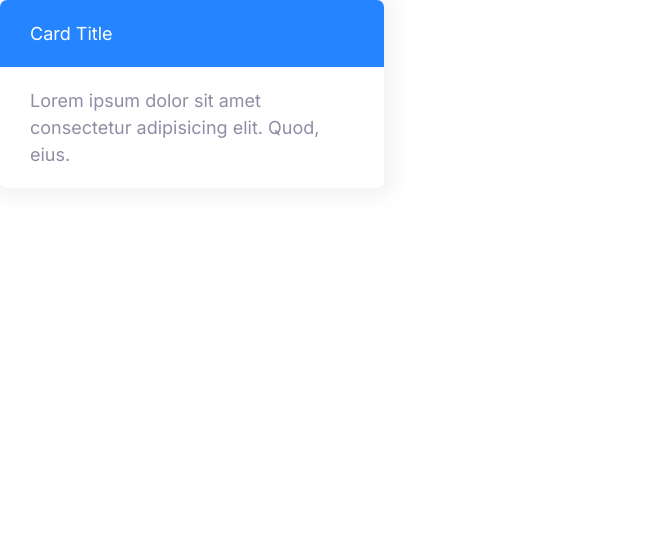
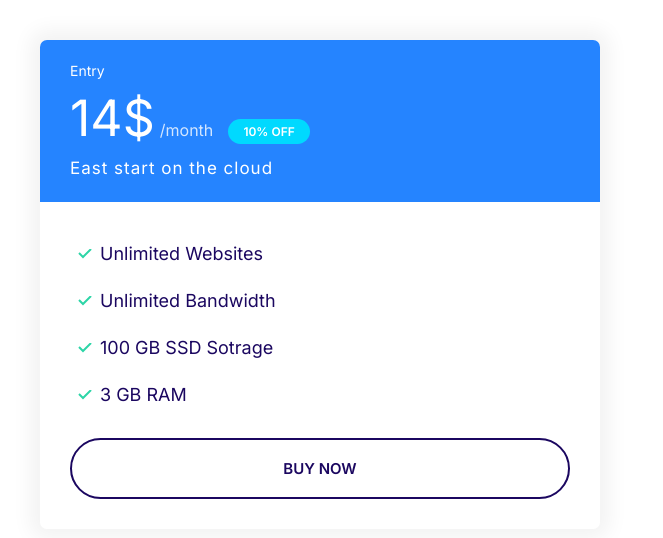
Before and after one commit to ivannetreba/mushify, a plain HTML site: page index.html in a window 1280 px wide. Shown: the whole page, without its empty margins (0-663 px from the left). Drawn offline with Linux system fonts and the light colour scheme.

Commit message:
Define plans component.

```diff
--- a/css/styles.css
+++ b/css/styles.css
@@ -117,6 +117,7 @@ a {
 
 .badge--small {
   font-size: 1.6rem;
+  padding: 0.5rem 1.5rem;
 }
 
 @media screen and (min-width: 1024px) {
@@ -306,3 +307,57 @@ a {
   background: var(--color-secondary);
   color: #fff;
 }
+
+.card--secondary .badge--secondary {
+  background: #02cdf1;
+}
+
+
+/* Plans */
+
+.plan__name {
+  color: #fff;
+  margin: 0;
+  font-weight: 500;
+  font-size: 2.4rem;
+}
+
+.plan__price {
+  font-size: 6rem;
+}
+
+.plan__billing-cycle {
+  font-size: 2.4rem;
+  font-weight: 300;
+  opacity: 0.8;
+  margin-right: 1rem;
+}
+
+.plan__description {
+  display: block;
+  font-size: 2rem;
+  font-weight: 300;
+  letter-spacing: 1px;
+}
+
+.plan .list__item {
+  margin-bottom: 2rem;
+}
+
+@media screen and (min-width: 1024px) {
+  .plan__name {
+    font-size: 1.4rem;
+  }
+
+  .plan__price {
+    font-size: 5rem;
+  }
+
+  .plan__billing-cycle {
+    font-size: 1.6rem;
+  }
+
+  .plan__description {
+    font-size: 1.7rem;
+  }
+}
--- a/index.html
+++ b/index.html
@@ -11,11 +11,25 @@
   <link rel="stylesheet" href="css/styles.css" />
 </head>
 <body>
-  <div style="width: 30%;">
-    <div class="card card--primary">
-      <header class="card__header">Card Title</header>
-      <div class="card__body">
-        Lorem ipsum dolor sit amet consectetur adipisicing elit. Quod, eius.
+  <div style="width: 50%; padding: 4rem;">
+    <div class="plan">
+      <div class="card card--primary">
+        <header class="card__header">
+          <h3 class="plan__name">Entry</h3>
+          <span class="plan__price">14$</span>
+          <span class="plan__billing-cycle">/month</span>
+          <span class="badge badge--secondary badge--small">10% OFF</span>
+          <span class="plan__description">East start on the cloud</span>
+        </header>
+        <div class="card__body">
+          <ul class="list list--tick">
+            <li class="list__item">Unlimited Websites</li>
+            <li class="list__item">Unlimited Bandwidth</li>
+            <li class="list__item">100 GB SSD Sotrage</li>
+            <li class="list__item">3 GB RAM</li>
+          </ul>
+          <button class="btn btn--outline btn--block">Buy Now</button>
+        </div>
       </div>
     </div>
   </div>
```
Also changed, not shown: components/plans.html (added, +20 -0 lines).
